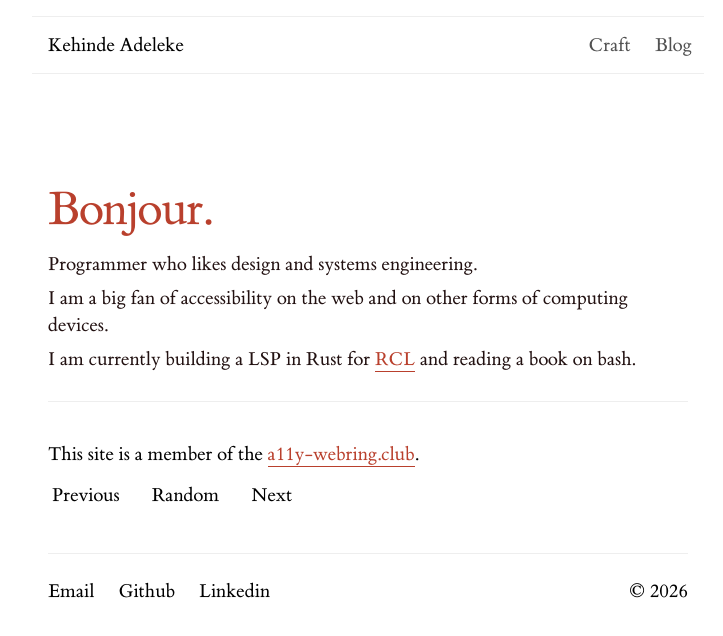
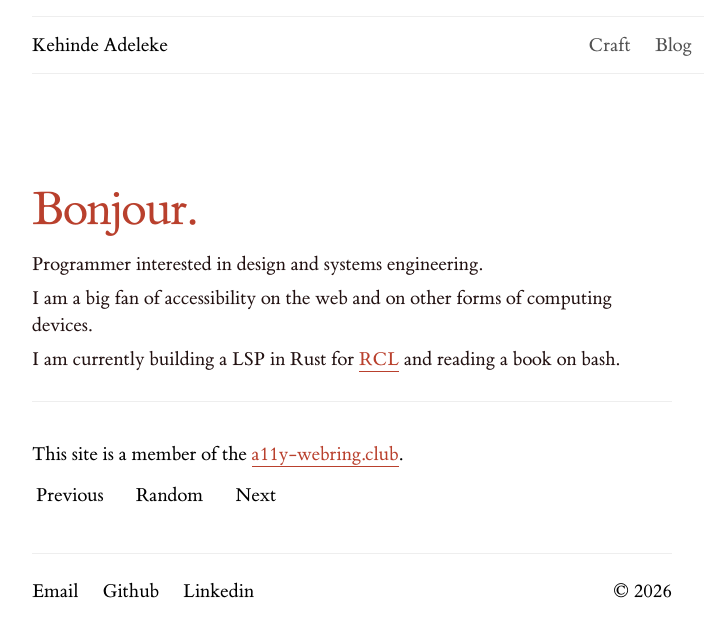
Before and after one commit to adeleke5140/portfolio-v2, a Next.js app: page / in a window 1280 px wide. Shown: the top 636 px of the page, without its empty margins (272-995 px from the left). Built offline with nearby package versions, Linux system fonts and the light colour scheme.

Commit message:
fix: spacing and content update

```diff
--- a/src/app/layout.tsx
+++ b/src/app/layout.tsx
@@ -14,8 +14,8 @@ export default function Layout({ children }: { children: React.ReactNode }) {
           className={`min-h-screen font-sans bg-white text-ken-black`}
           id="container"
         >
-          <div className="relative flex px-6 flex-col min-h-screen pb-8">
-            <header className="mt-4 max-w-[42rem] pl-4 w-full mx-auto flex border-y py-3 border-[#dcdcdc7e] items-center justify-between">
+          <div className="relative flex px-5 flex-col min-h-screen pb-8">
+            <header className="mt-4 max-w-[42rem] w-full mx-auto flex border-y py-3 border-[#dcdcdc7e] items-center justify-between">
               <Link href="/" className="text-base">
                 Kehinde Adeleke
               </Link>
@@ -34,7 +34,7 @@ export default function Layout({ children }: { children: React.ReactNode }) {
                 </Link>
               </nav>
             </header>
-            <main className="flex-1 max-w-[42rem] pl-4 mx-auto w-full">
+            <main className="flex-1 max-w-[42rem] mx-auto w-full">
               {children}
             </main>
           </div>
--- a/src/components/introduction.tsx
+++ b/src/components/introduction.tsx
@@ -33,8 +33,8 @@ export const Introduction = () => {
       <div className="flex gap-5 max-w-[40rem] flex-col">
         <section className="px-0">
           <div className="flex flex-col text-[var(--gray-1)] gap-2">
-            <div className="[&_p]:text-base [&_p]:leading-[1.65] [&_p]:my-2">
-              <p>Programmer who likes design and systems engineering.</p>
+            <div className="[&_p]:text-base [&_p]:leading-[1.65] [&_p]:my-4 md:[&_p]:my-2">
+              <p>Programmer interested in design and systems engineering.</p>
               <p>
                 I am a big fan of accessibility on the web and on other forms of
                 computing devices.
--- a/src/components/page-wrapper.tsx
+++ b/src/components/page-wrapper.tsx
@@ -19,7 +19,7 @@ const PageWrapper = ({
 }: PageWrapperProps) => {
   const slot =
     heading && typeof heading == 'string' ? (
-      <h1 className="text-left py-10 text-[40px] w-full capitalize leading-[100%] tracking-[-0.96px]">
+      <h1 className="text-left text-primary py-10 text-[40px] w-full capitalize leading-[100%] tracking-[-0.96px]">
         {heading}
       </h1>
     ) : (
```
Also changed, not shown: src/app/blog/posts/mosh.md (+3 -7 lines).
